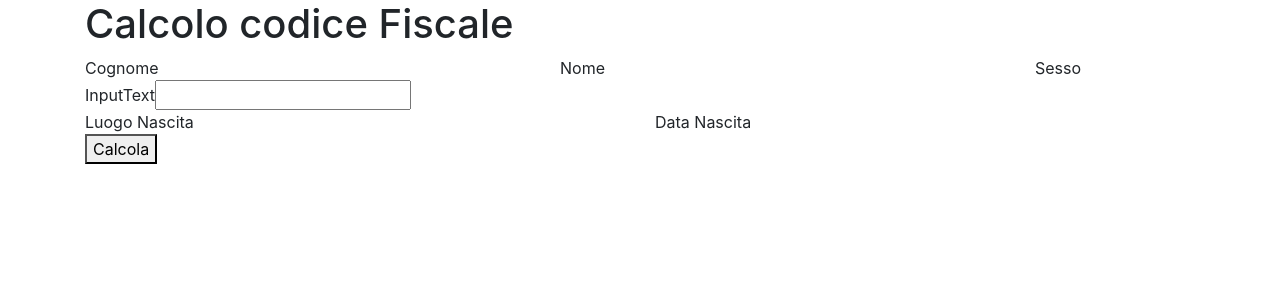
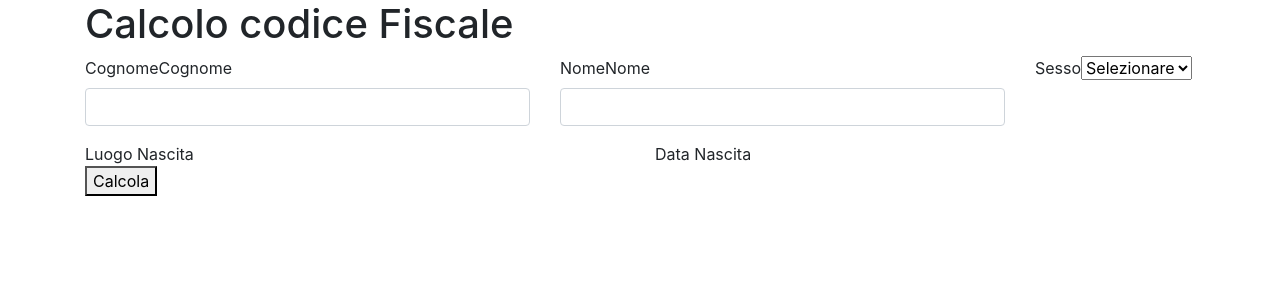
Before and after one commit to Babi1618/codice-fiscale-2022, a React (Create React App) app: page / in a window 1280 px wide. Shown: the top 300 px of the page. Built offline with nearby package versions, Linux system fonts and the light colour scheme.

Commit message:
bozza input text e select sesso

```diff
--- a/src/_components/CodiceFiscale.tsx
+++ b/src/_components/CodiceFiscale.tsx
@@ -1,27 +1,38 @@
 import React from 'react'
 import { FormProvider, useForm } from 'react-hook-form'
 import InputText from './InputText'
+import Sesso from './Sesso'
 
 const CodiceFiscale = () => {
 	const onSubmit = (data: any) => {
 		console.log(data)
 	}
 
-	const methods = useForm()
+	const methods = useForm({
+		mode: "onChange"
+	})
+
 	return (
 		<div className='container'>
 			<h1>Calcolo codice Fiscale</h1>
 			<FormProvider {...methods}>
-				<form onSubmit={methods.handleSubmit(onSubmit)}>
+				<form onClick={methods.handleSubmit(onSubmit)}>
 					<div className='row'>
-						<div className='col-5'>Cognome
-							<InputText />
+						<div className='col-5 mb-3'>Cognome
+							<InputText
+								text="Cognome"
+								name="cognome" />
 						</div>
 						<div className='col-5'>Nome
-
+							<InputText
+								text="Nome"
+								name="nome" />
 						</div>
-						<div className='col-2'>Sesso
-
+						<div className='col-2'>
+							<Sesso
+								text="Sesso"
+								name="sesso"
+							/>
 						</div>
 					</div>
 					<div className='row'>
@@ -34,7 +45,7 @@ const CodiceFiscale = () => {
 					</div>
 					<div className='row justify-content-center'>
 						<div className='col'>
-							<button>Calcola</button>
+							<button type="submit">Calcola</button>
 						</div>
 
 					</div>
--- a/src/_components/InputText.tsx
+++ b/src/_components/InputText.tsx
@@ -1,13 +1,17 @@
-import React from 'react'
 import { useFormContext } from 'react-hook-form'
 
-const InputText = () => {
+interface IInputText {
+	name: string,
+	text: string
+}
+
+const InputText = (props: IInputText) => {
 	const { register } = useFormContext()
 	return (
-		<div>InputText
-			<input type="text" {...register("cognome")} />
-
-		</div>
+		<>
+			<label htmlFor={props.name} className="form-label">{props.text}</label>
+			<input type="text" className="form-control" id={props.name} {...register(props.name)} />
+		</>
 	)
 }
 
--- /dev/null
+++ b/src/_components/Sesso.tsx
@@ -0,0 +1,22 @@
+import React from 'react'
+import { useFormContext } from 'react-hook-form'
+
+interface IInputSelect {
+	name: string,
+	text: string,
+}
+const Sesso = (props: IInputSelect) => {
+	const { register } = useFormContext()
+	return (
+		<>
+			<label htmlFor={props.name} className="form-label">{props.text}</label>
+			<select  className="form-select" aria-label="Default select example" {...register(props.name)}>
+				<option selected>Selezionare</option>
+				<option value="M">Maschile</option>
+				<option value="F">Femminile</option>
+			</select>
+		</>
+	)
+}
+
+export default Sesso
```
